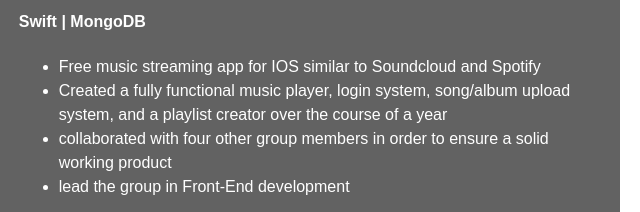
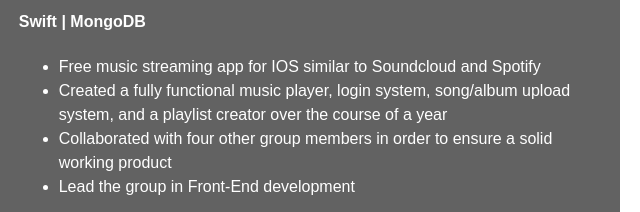
Before and after one commit to ericginos/threePortfolio, a website: page dist/index.html in a window 1280 px wide. Shown: the part 3680-3892 px from the top of the page, 561-1201 px from the left. Drawn offline with nearby package versions, Linux system fonts and the light colour scheme; a web font is replaced by a local one.

```diff
--- a/dist/index.html
+++ b/dist/index.html
@@ -140,10 +140,10 @@
               Created a fully functional music player, login system, song/album upload system, and a playlist creator over the course of a year
             </li>
             <li>
-              collaborated with four other group members in order to ensure a solid working product
+              Collaborated with four other group members in order to ensure a solid working product
             </li>
             <li>
-              lead the group in Front-End development
+              Lead the group in Front-End development
             </li>
           </ul>
         </p>
```
